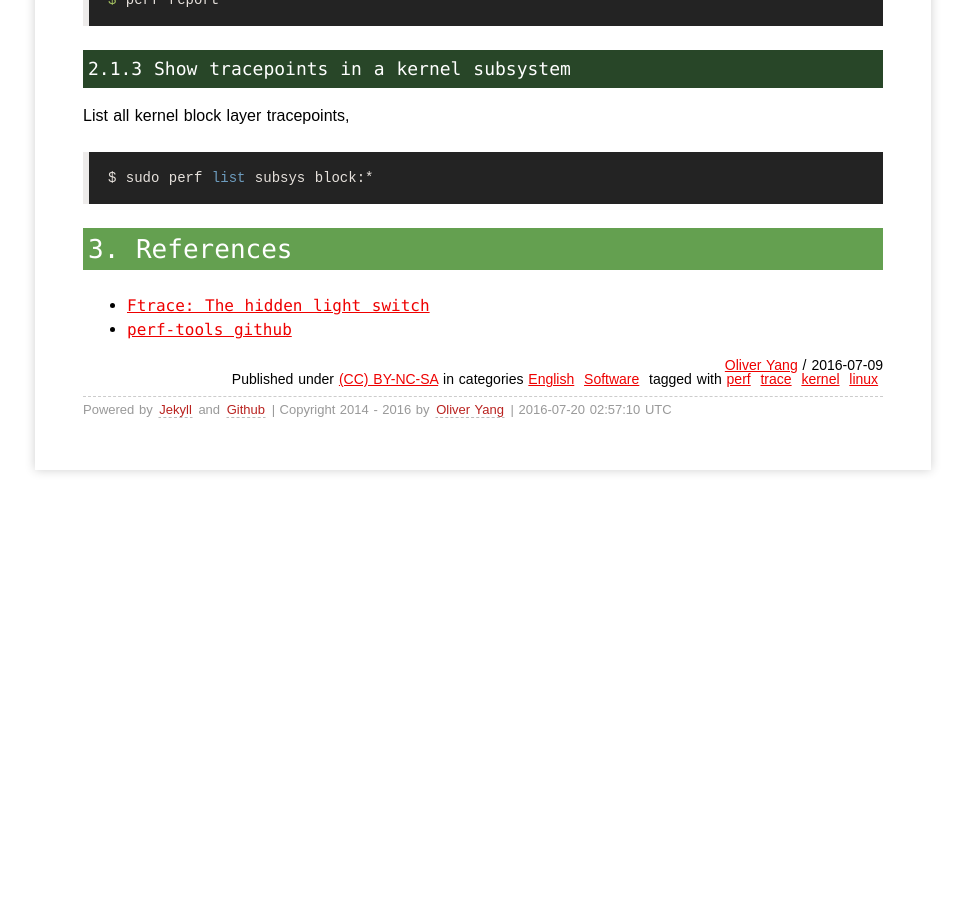
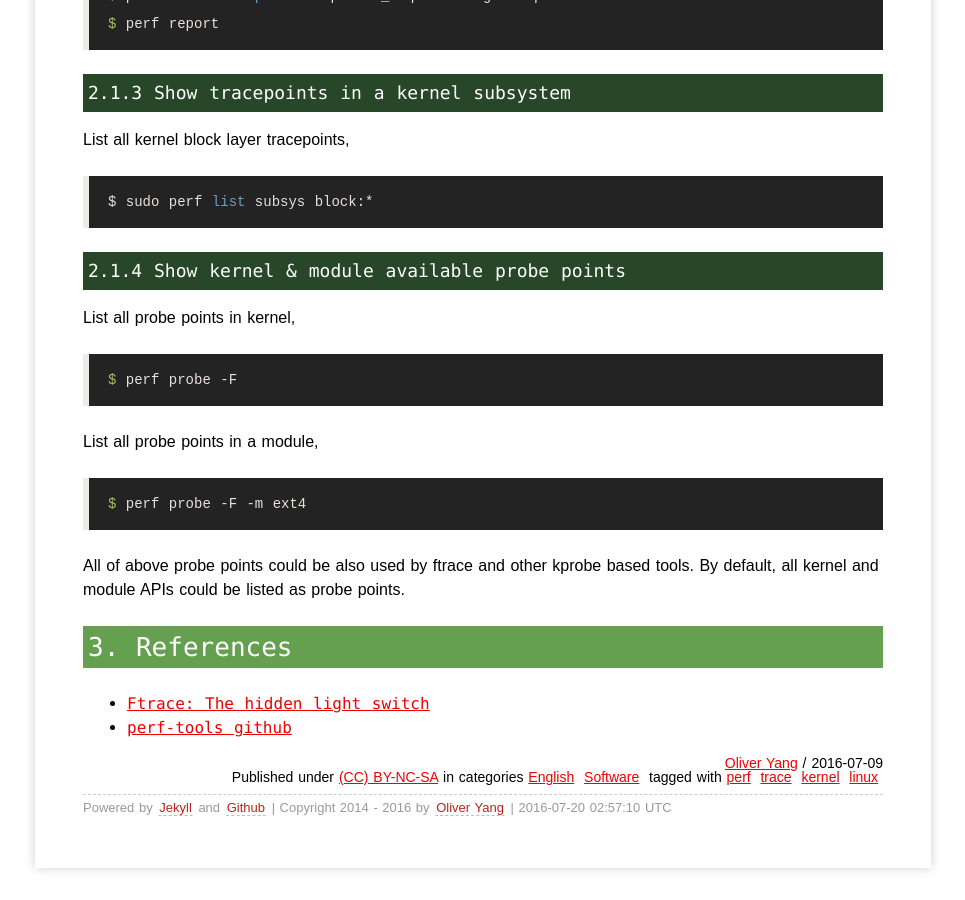
Before and after one commit to yangoliver/yangoliver.github.io, a Jekyll site: the page built from _posts/2016/2016-07-09-linux-perf-tools-tips.md, in a window 1280 px wide and 900 px high, scrolled down 1744 px. Shown: the whole window, without its empty margins (157-1122 px from the left). Built offline with Jekyll 4.4.1, drawn with Linux system fonts in a browser that asks for light colours; comment, search, counter and statistics services are not loaded; before the commit the page ends 2262 px from its top, so only the background shows below that; some of the changed text lies outside the part shown.

Commit message:
draft: added how to list perf probe points

```diff
--- a/_posts/2016/2016-07-09-linux-perf-tools-tips.md
+++ b/_posts/2016/2016-07-09-linux-perf-tools-tips.md
@@ -68,6 +68,18 @@ List all kernel block layer tracepoints,
 
 	$ sudo perf list subsys block:*
 
+#### 2.1.4 Show kernel & module available probe points
+
+List all probe points in kernel,
+
+	$ perf probe -F
+
+List all probe points in a module,
+
+    $ perf probe -F -m ext4
+
+All of above probe points could be also used by ftrace and other kprobe based tools. By default, all kernel and module APIs could be listed as probe points.
+
 ## 3. References
 
 * [Ftrace: The hidden light switch](http://lwn.net/Articles/608497)
```
